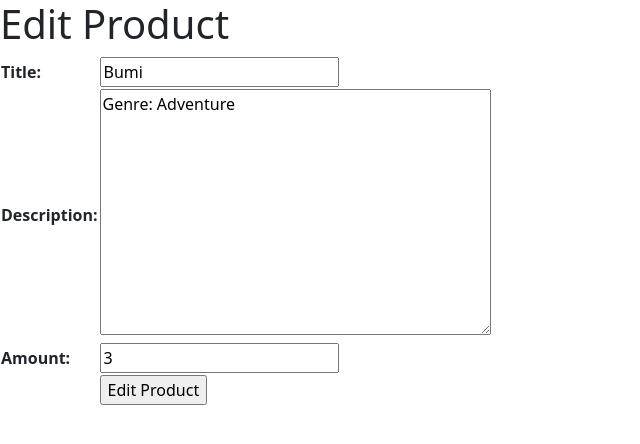
After one commit to ginafia/tugas-2, a Django app: page /edit-product/3 in a window 1280 px wide. The commit adds this page. Shown: the top 444 px of the page, without its empty margins (0-640 px from the left). Run offline with Django 4.2, Linux system fonts and the light colour scheme; data comes from the database, SQL or seed files in the repository; both versions use the stored data as it was after the commit.

Commit message:
push pertama sebelum styling

```diff
--- /dev/null
+++ b/main/templates/edit_product.html
@@ -0,0 +1,22 @@
+{% extends 'base.html' %}
+
+{% load static %}
+
+{% block content %}
+
+<h1>Edit Product</h1>
+
+<form method="POST">
+    {% csrf_token %}
+    <table>
+        {{ form.as_table }}
+        <tr>
+            <td></td>
+            <td>
+                <input type="submit" value="Edit Product"/>
+            </td>
+        </tr>
+    </table>
+</form>
+
+{% endblock %}
--- a/main/urls.py
+++ b/main/urls.py
@@ -1,5 +1,5 @@
 from django.urls import path
-from main.views import show_main, create_product, show_xml, show_json, show_xml_by_id, show_json_by_id , register, login_user, logout_user, increase, decrease, delete
+from main.views import show_main, create_product, show_xml, show_json, show_xml_by_id, show_json_by_id , register, login_user, logout_user, increase, decrease, delete, edit_product
 
 
 
@@ -21,4 +21,5 @@ urlpatterns = [
     path('register/', register, name='register'),
     path('login/', login_user, name='login'),
     path('logout/', logout_user, name='logout'),
+    path('edit-product/<int:id>', edit_product, name='edit_product'),
 ]
--- a/main/views.py
+++ b/main/views.py
@@ -120,3 +120,18 @@ def logout_user(request):
     response = HttpResponseRedirect(reverse('main:login'))
     response.delete_cookie('last_login')
     return response
+
+def edit_product(request, id):
+    # Get product berdasarkan ID
+    product = Product.objects.get(pk = id)
+
+    # Set product sebagai instance dari form
+    form = ProductForm(request.POST or None, instance=product)
+
+    if form.is_valid() and request.method == "POST":
+        # Simpan form dan kembali ke halaman awal
+        form.save()
+        return HttpResponseRedirect(reverse('main:show_main'))
+
+    context = {'form': form}
+    return render(request, "edit_product.html", context)
--- a/templates/base.html
+++ b/templates/base.html
@@ -8,7 +8,12 @@
             content="width=device-width, initial-scale=1.0"
         />
         {% block meta %}
+        <meta charset="UTF-8" />
+        <meta name="viewport" content="width=device-width, initial-scale=1">
         {% endblock meta %}
+        <link href="https://cdn.jsdelivr.net/npm/bootstrap@5.3.2/dist/css/bootstrap.min.css" rel="stylesheet" integrity="sha384-T3c6CoIi6uLrA9TneNEoa7RxnatzjcDSCmG1MXxSR1GAsXEV/Dwwykc2MPK8M2HN" crossorigin="anonymous">
+        <script src="https://code.jquery.com/jquery-3.6.0.min.js" integrity="sha384-KyZXEAg3QhqLMpG8r+J4jsl5c9zdLKaUk5Ae5f5b1bw6AUn5f5v8FZJoMxm6f5cH1" crossorigin="anonymous"></script>
+
     </head>
 
     <body>
```
Also changed, not shown: main/templates/main.html (+19 -2 lines), db.sqlite3.
